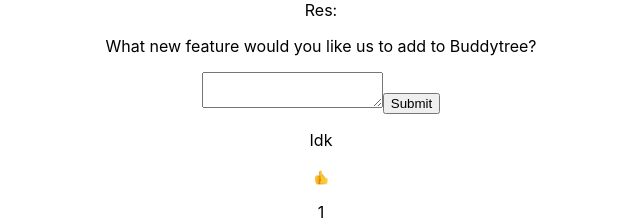
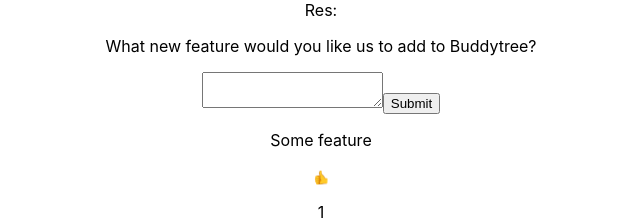
Before and after one commit to PlasmaDiffusion/buddy-tree-features, a React (Create React App) app in the folder frontend/: page / in a window 1280 px wide. Shown: the top 220 px of the page, without its empty margins (319-959 px from the left). Built offline with nearby package versions, Linux system fonts and the light colour scheme; no server answers.

Commit message:
FeatureList sends props to Feature, which sends vote back with a function prop

```diff
--- a/frontend/src/components/featureInput/featureInput.tsx
+++ b/frontend/src/components/featureInput/featureInput.tsx
@@ -11,10 +11,18 @@
         setFeature(e.currentTarget.value)
     }
 
+    function addFeature(e: React.FormEvent<HTMLFormElement>)
+    {
+        if (feature == "") return;
+
+        //Connect to the data base to add the feature
+
+    }
+
     return <React.Fragment>
         <p>What new feature would you like us to add to Buddytree?</p>
-        <form>
-           <textarea rows={2} onChange={onChangeInput}></textarea>
+        <form onSubmit={addFeature}>
+           <textarea rows={2} onChange={onChangeInput} required></textarea>
             <input type="submit" />
         </form>
     </React.Fragment>
--- a/frontend/src/components/features/feature.scss
+++ b/frontend/src/components/features/feature.scss
@@ -3,3 +3,8 @@
   border: none;
   background: none;
 }
+
+.voteBtnVoted {
+  @extend .voteBtn;
+  color: blue;
+}
--- a/frontend/src/components/features/feature.tsx
+++ b/frontend/src/components/features/feature.tsx
@@ -1,19 +1,28 @@
 import React, { useEffect, useState } from "react";
 
+//A feature component shows the feature, the vote button and vote count
+
 interface Props{
-    feature: string,
-    votes: number,
+    feature: {
+        id: number,
+        description: string,
+        votes: number,
+        userVoted: boolean,
+    }
+    onVote: (id:number)=>void;
 }
 
 function Feature(props: Props) {
 
-    function updateVote(){
-
-    }
 
     return <React.Fragment>
         <div>
-            <p>{props.feature}</p><button className="voteBtn" onClick={updateVote}>👍</button> <p>{props.votes}</p>
+            <p>{props.feature.description}</p>
+            <button className={props.feature.userVoted ? "voteBtnVoted"  : "voteBtn"}
+                onClick={()=>{props.onVote(props.feature.id)}}>
+            👍
+            </button>
+            <p>{props.feature.votes}</p>
         </div>
     </React.Fragment>
 
--- a/frontend/src/components/features/featureList.tsx
+++ b/frontend/src/components/features/featureList.tsx
@@ -2,23 +2,40 @@
 import Feature from "./feature";
 import "./feature.scss";
 
+//Read all features from the api and render them
 function FeatureList()
 {
     let [features, setFeatures]= useState([
         {
-        feature: "Idk",
-        votes: 1
+        id: 0,
+        description: "Some feature",
+        votes: 1,
+        userVoted:true
         },
         {
-        feature: "Another feature",
-        votes: 12
+        id: 1,
+        description: "Another feature",
+        votes: 12,
+        userVoted:false
         }
     ]);
 
+    useEffect(()=>{
+
+    }, [])
+
+    function updateVotes(id: number)
+    {
+        alert("Voting for " + id);
+
+        //TO DO: Connect to server to change vote for the user (check the url)
+
+        //Use response for number of votes and whether or not the user voted
+    }
 
     return <React.Fragment>
         {features.map( (featureObj, index) =>(
-            <Feature feature={featureObj.feature} votes={featureObj.votes} />
+            <Feature feature={featureObj} onVote={updateVotes} />
 
         ))}
 
```
